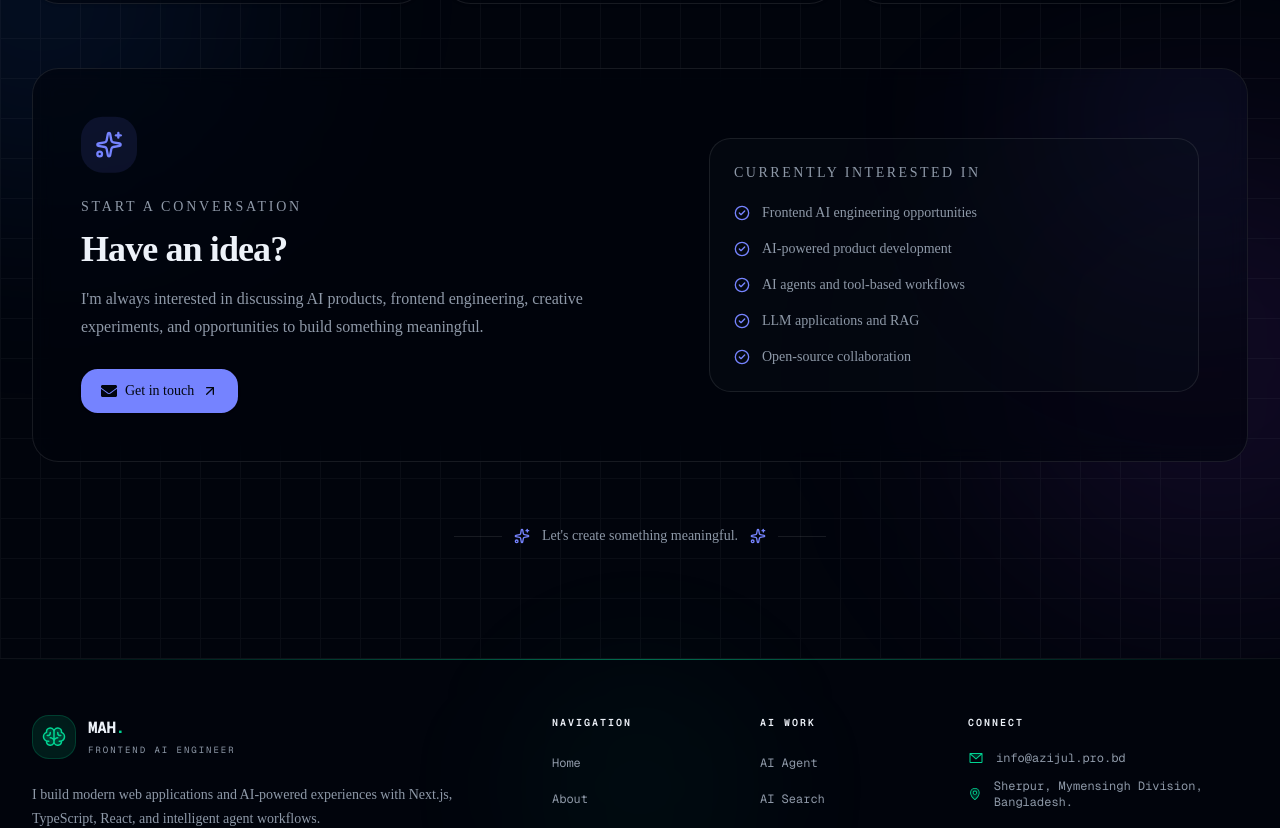
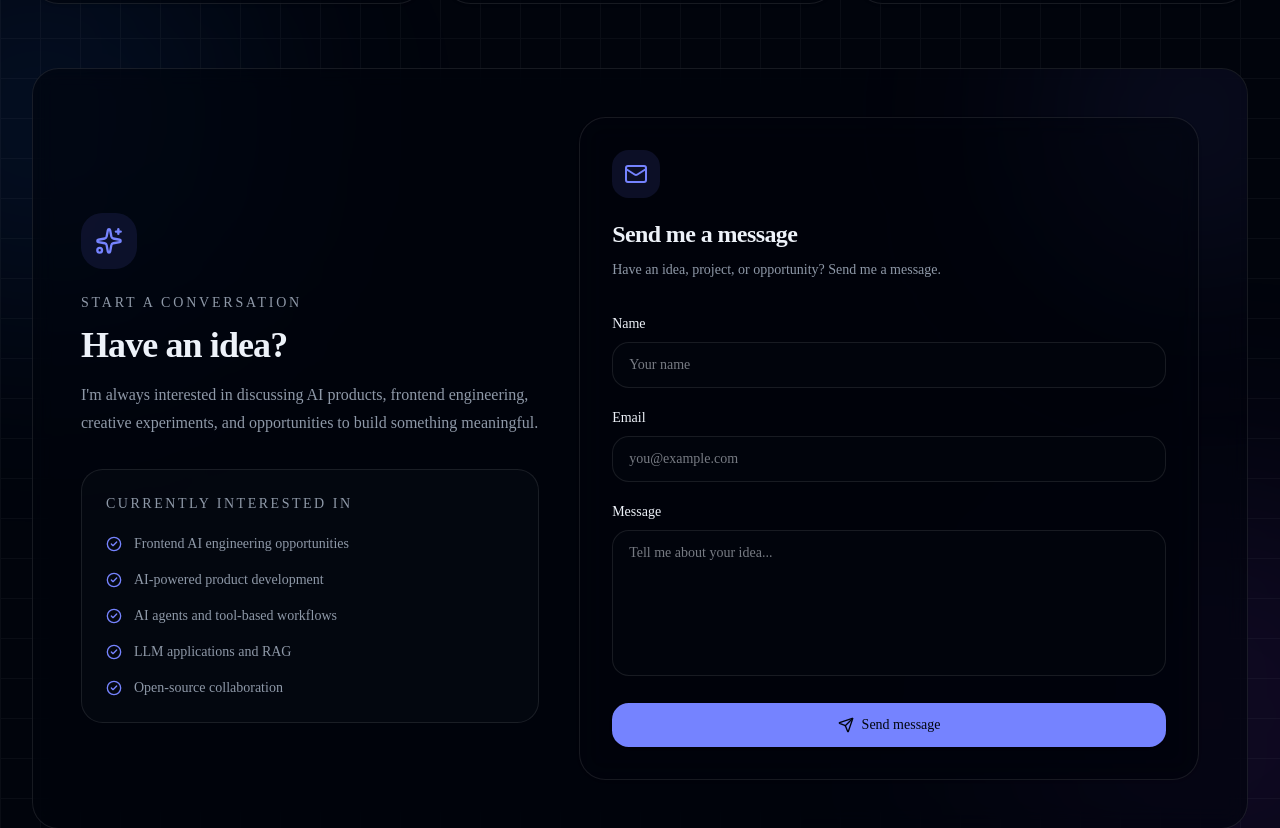
Before and after one commit to azijulhakimbd/Portfolio, a Next.js app: page /contact in a window 1280 px wide. Shown: the part 682-1510 px from the top of the page. Built offline with nearby package versions, Linux system fonts and the light colour scheme.

Commit message:
update:contact form with resend

```diff
--- /dev/null
+++ b/app/api/contact/route.ts
@@ -0,0 +1,75 @@
+import { NextResponse } from "next/server";
+import { Resend } from "resend";
+
+const resend = new Resend(process.env.RESEND_API_KEY);
+
+export async function POST(request: Request) {
+  try {
+    const body = await request.json();
+
+    const name = body.name?.trim();
+    const email = body.email?.trim();
+    const message = body.message?.trim();
+
+    if (!name || !email || !message) {
+      return NextResponse.json(
+        {
+          success: false,
+          message: "Please fill in all fields.",
+        },
+        { status: 400 },
+      );
+    }
+
+    if (!email.includes("@")) {
+      return NextResponse.json(
+        {
+          success: false,
+          message: "Please enter a valid email address.",
+        },
+        { status: 400 },
+      );
+    }
+
+    const { error } = await resend.emails.send({
+      from: "Portfolio Contact <onboarding@resend.dev>",
+      to: ["info@azijul.pro.bd"],
+      replyTo: email,
+      subject: `New portfolio message from ${name}`,
+      text: `
+Name: ${name}
+Email: ${email}
+
+Message:
+${message}
+      `,
+    });
+
+    if (error) {
+      console.error("Resend error:", error);
+
+      return NextResponse.json(
+        {
+          success: false,
+          message: "Unable to send your message right now.",
+        },
+        { status: 500 },
+      );
+    }
+
+    return NextResponse.json({
+      success: true,
+      message: "Your message has been sent successfully.",
+    });
+  } catch (error) {
+    console.error("Contact API error:", error);
+
+    return NextResponse.json(
+      {
+        success: false,
+        message: "Something went wrong. Please try again.",
+      },
+      { status: 500 },
+    );
+  }
+}
--- a/app/contact/page.tsx
+++ b/app/contact/page.tsx
@@ -11,12 +11,13 @@ import {
 import {
   FaGithub,
   FaLinkedin,
-  FaEnvelope,
 } from "react-icons/fa";
 
+import ContactForm from "@/components/contact-form";
+
 import {
+  cardVariants,
   containerVariants,
-  cardVariants,
   fadeUpVariants,
   scaleInVariants,
 } from "@/lib/animations";
@@ -101,13 +102,16 @@ export default function ContactPage() {
             <span>Let&apos;s connect</span>
           </div>
 
+          {/* Heading */}
           <h1 className="mt-7 text-4xl font-bold tracking-tight sm:text-6xl">
             Let&apos;s build something useful.
           </h1>
 
+          {/* Description */}
           <p className="mt-6 max-w-2xl text-lg leading-8 text-muted-foreground">
-            Whether you have an AI product idea, a frontend project, or simply
-            want to connect, feel free to reach out.
+            Whether you have an AI product idea, a frontend
+            project, or simply want to connect, feel free to
+            reach out.
           </p>
 
           {/* Availability */}
@@ -119,6 +123,7 @@ export default function ContactPage() {
           >
             <span className="relative flex size-2">
               <span className="absolute inline-flex size-full animate-ping rounded-full bg-emerald-500 opacity-50" />
+
               <span className="relative inline-flex size-2 rounded-full bg-emerald-500" />
             </span>
 
@@ -149,7 +154,9 @@ export default function ContactPage() {
                 key={link.label}
                 variants={cardVariants}
                 href={link.href}
-                target={link.external ? "_blank" : undefined}
+                target={
+                  link.external ? "_blank" : undefined
+                }
                 rel={
                   link.external
                     ? "noopener noreferrer"
@@ -205,7 +212,7 @@ export default function ContactPage() {
         </motion.section>
 
         {/* =====================================================
-            MAIN CTA
+            CONTACT FORM + INTRO
         ====================================================== */}
         <motion.section
           variants={fadeUpVariants}
@@ -220,9 +227,11 @@ export default function ContactPage() {
           {/* Glow */}
           <div className="pointer-events-none absolute -right-24 -top-24 size-72 rounded-full bg-primary/10 blur-[110px]" />
 
-          <div className="relative grid gap-10 lg:grid-cols-[1.2fr_1fr] lg:items-center">
-            {/* Left */}
-            <div>
+          <div className="relative grid gap-10 lg:grid-cols-[0.85fr_1.15fr] lg:items-start">
+            {/* =================================================
+                LEFT CONTENT
+            ================================================== */}
+            <div className="lg:sticky lg:top-24">
               <motion.div
                 animate={{
                   y: [0, -5, 0],
@@ -246,31 +255,14 @@ export default function ContactPage() {
               </h2>
 
               <p className="mt-4 max-w-xl leading-7 text-muted-foreground">
-                I&apos;m always interested in discussing AI products,
-                frontend engineering, creative experiments, and opportunities
-                to build something meaningful.
+                I&apos;m always interested in discussing AI
+                products, frontend engineering, creative
+                experiments, and opportunities to build
+                something meaningful.
               </p>
 
-              <motion.a
-                href="mailto:info@azijul.pro.bd"
-                whileHover={{
-                  scale: 1.03,
-                }}
-                whileTap={{
-                  scale: 0.98,
-                }}
-                className="mt-7 inline-flex items-center gap-2 rounded-xl bg-primary px-5 py-3 text-sm font-medium text-primary-foreground shadow-sm transition-opacity hover:opacity-90"
-              >
-                <FaEnvelope className="size-4" />
-
-                Get in touch
-
-                <ArrowUpRight className="size-4" />
-              </motion.a>
-            </div>
-
-            {/* Right */}
-            <div className="rounded-2xl border bg-muted/30 p-6">
+              {/* Interested in */}
+              <div className="mt-8 rounded-2xl border bg-muted/30 p-6">
                 <p className="text-sm font-medium uppercase tracking-[0.18em] text-muted-foreground">
                   Currently interested in
                 </p>
@@ -293,7 +285,7 @@ export default function ContactPage() {
                       transition={{
                         delay: index * 0.08,
                         duration: 0.35,
-                      ease: "easeOut" as const,
+                        ease: "easeOut",
                       }}
                       className="flex items-start gap-3 text-sm text-muted-foreground"
                     >
@@ -304,6 +296,12 @@ export default function ContactPage() {
                   ))}
                 </ul>
               </div>
+            </div>
+
+            {/* =================================================
+                CONTACT FORM
+            ================================================== */}
+            <ContactForm />
           </div>
         </motion.section>
 
@@ -323,7 +321,9 @@ export default function ContactPage() {
 
           <Sparkles className="size-4 text-primary" />
 
-          <span>Let&apos;s create something meaningful.</span>
+          <span>
+            Let&apos;s create something meaningful.
+          </span>
 
           <Sparkles className="size-4 text-primary" />
 
--- /dev/null
+++ b/components/contact-form.tsx
@@ -0,0 +1,178 @@
+"use client";
+
+import { FormEvent, useState } from "react";
+import { Loader2, Mail, Send, CheckCircle2 } from "lucide-react";
+
+export default function ContactForm() {
+  const [isSubmitting, setIsSubmitting] = useState(false);
+  const [status, setStatus] = useState<{
+    type: "success" | "error" | null;
+    message: string;
+  }>({
+    type: null,
+    message: "",
+  });
+
+  async function handleSubmit(event: FormEvent<HTMLFormElement>) {
+    event.preventDefault();
+
+    setIsSubmitting(true);
+    setStatus({
+      type: null,
+      message: "",
+    });
+
+    const form = event.currentTarget;
+    const formData = new FormData(form);
+
+    const data = {
+      name: formData.get("name"),
+      email: formData.get("email"),
+      message: formData.get("message"),
+    };
+
+    try {
+      const response = await fetch("/api/contact", {
+        method: "POST",
+        headers: {
+          "Content-Type": "application/json",
+        },
+        body: JSON.stringify(data),
+      });
+
+      const result = await response.json();
+
+      if (!response.ok) {
+        throw new Error(result.message || "Failed to send message.");
+      }
+
+      setStatus({
+        type: "success",
+        message: result.message,
+      });
+
+      form.reset();
+    } catch (error) {
+      setStatus({
+        type: "error",
+        message:
+          error instanceof Error
+            ? error.message
+            : "Something went wrong. Please try again.",
+      });
+    } finally {
+      setIsSubmitting(false);
+    }
+  }
+
+  return (
+    <form
+      onSubmit={handleSubmit}
+      className="rounded-3xl border bg-background/60 p-6 shadow-sm backdrop-blur-md sm:p-8"
+    >
+      <div className="mb-8">
+        <div className="flex size-12 items-center justify-center rounded-xl bg-primary/10">
+          <Mail className="size-6 text-primary" />
+        </div>
+
+        <h2 className="mt-5 text-2xl font-bold">
+          Send me a message
+        </h2>
+
+        <p className="mt-2 text-sm leading-6 text-muted-foreground">
+          Have an idea, project, or opportunity? Send me a message.
+        </p>
+      </div>
+
+      <div className="space-y-5">
+        <div>
+          <label
+            htmlFor="name"
+            className="mb-2 block text-sm font-medium"
+          >
+            Name
+          </label>
+
+          <input
+            id="name"
+            name="name"
+            type="text"
+            required
+            placeholder="Your name"
+            className="w-full rounded-xl border bg-background px-4 py-3 text-sm outline-none transition focus:border-primary focus:ring-2 focus:ring-primary/20"
+          />
+        </div>
+
+        <div>
+          <label
+            htmlFor="email"
+            className="mb-2 block text-sm font-medium"
+          >
+            Email
+          </label>
+
+          <input
+            id="email"
+            name="email"
+            type="email"
+            required
+            placeholder="you@example.com"
+            className="w-full rounded-xl border bg-background px-4 py-3 text-sm outline-none transition focus:border-primary focus:ring-2 focus:ring-primary/20"
+          />
+        </div>
+
+        <div>
+          <label
+            htmlFor="message"
+            className="mb-2 block text-sm font-medium"
+          >
+            Message
+          </label>
+
+          <textarea
+            id="message"
+            name="message"
+            required
+            rows={6}
+            placeholder="Tell me about your idea..."
+            className="w-full resize-none rounded-xl border bg-background px-4 py-3 text-sm outline-none transition focus:border-primary focus:ring-2 focus:ring-primary/20"
+          />
+        </div>
+
+        {status.type && (
+          <div
+            className={`flex items-start gap-3 rounded-xl border p-4 text-sm ${
+              status.type === "success"
+                ? "border-emerald-500/30 bg-emerald-500/10 text-emerald-700 dark:text-emerald-400"
+                : "border-destructive/30 bg-destructive/10 text-destructive"
+            }`}
+          >
+            {status.type === "success" && (
+              <CheckCircle2 className="mt-0.5 size-5 shrink-0" />
+            )}
+
+            <span>{status.message}</span>
+          </div>
+        )}
+
+        <button
+          type="submit"
+          disabled={isSubmitting}
+          className="inline-flex w-full items-center justify-center gap-2 rounded-xl bg-primary px-5 py-3 text-sm font-medium text-primary-foreground shadow-sm transition hover:opacity-90 disabled:cursor-not-allowed disabled:opacity-60"
+        >
+          {isSubmitting ? (
+            <>
+              <Loader2 className="size-4 animate-spin" />
+              Sending...
+            </>
+          ) : (
+            <>
+              <Send className="size-4" />
+              Send message
+            </>
+          )}
+        </button>
+      </div>
+    </form>
+  );
+}
--- a/package.json
+++ b/package.json
@@ -21,6 +21,7 @@
     "react": "19.2.8",
     "react-dom": "19.2.8",
     "react-icons": "^5.7.0",
+    "resend": "^6.21.0",
     "shadcn": "^4.18.0",
     "tailwind-merge": "^3.6.0",
     "tw-animate-css": "^1.4.0"
```
Also changed, not shown: 1 other file (tests, documents, lock files or other folders). Lines whose indentation alone changed are shown as unchanged.
